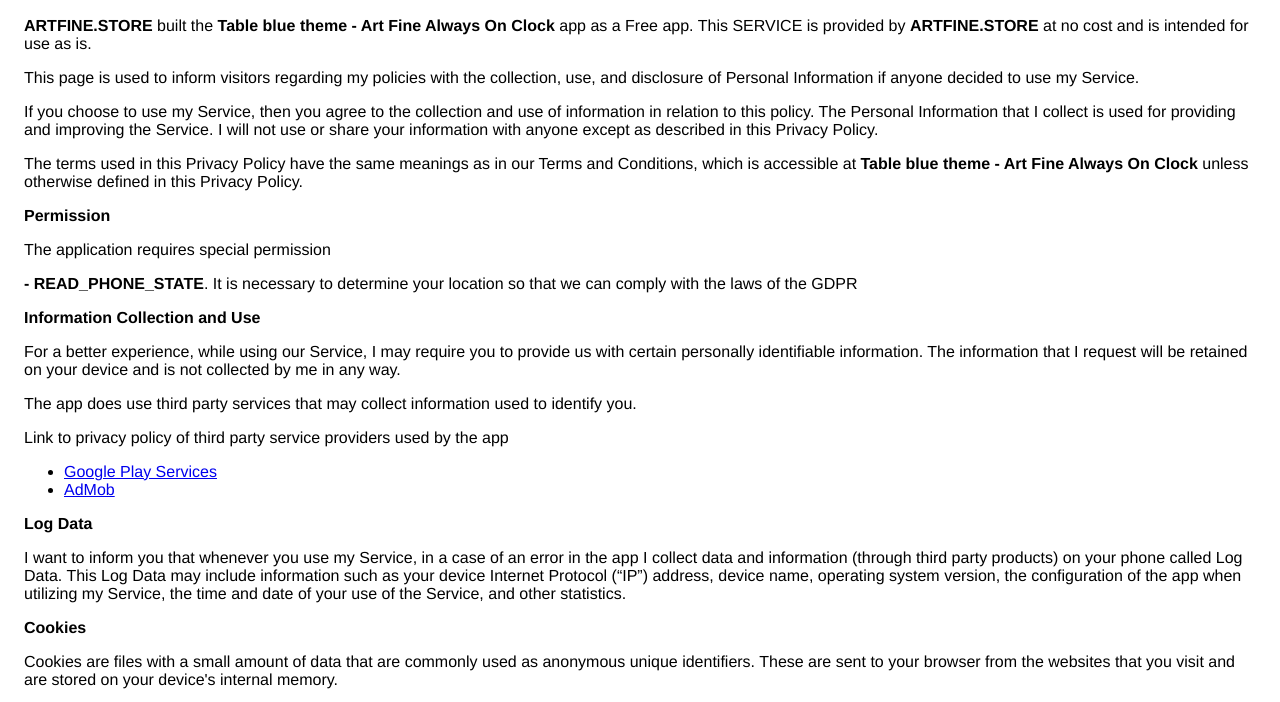
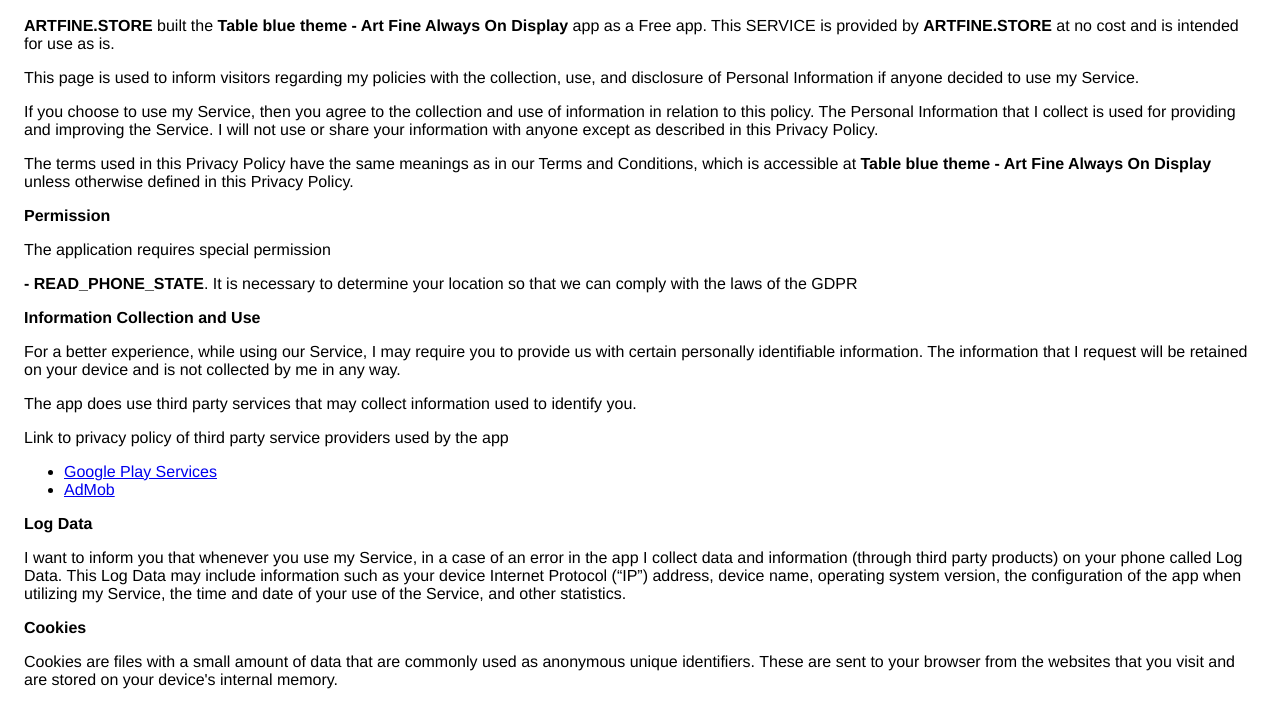
Before and after one commit to artfine/table_blue_theme_clock.github.io, a plain HTML site: page index.html in a window 1280 px wide. Shown: the part 75-777 px from the top of the page. Drawn offline with Linux system fonts and the light colour scheme.

Commit message:
Update index.html

```diff
--- a/index.html
+++ b/index.html
@@ -1,4 +1,4 @@
-<!DOCTYPE html><html> <head> <meta charset="utf-8"> <meta name="viewport" content="width=device-width"> <title>Privacy Policy</title> <style>body{font-family: "Helvetica Neue", Helvetica, Arial, sans-serif; padding:1em;}</style></head> <body><h2>Privacy Policy</h2> <p> <b>ARTFINE.STORE</b> built the <b>Table blue theme - Art Fine Always On Clock</b> app as a Free app. This SERVICE is provided by <b>ARTFINE.STORE</b> at no cost and is intended for use as is.
+<!DOCTYPE html><html> <head> <meta charset="utf-8"> <meta name="viewport" content="width=device-width"> <title>Privacy Policy</title> <style>body{font-family: "Helvetica Neue", Helvetica, Arial, sans-serif; padding:1em;}</style></head> <body><h2>Privacy Policy</h2> <p> <b>ARTFINE.STORE</b> built the <b>Table blue theme - Art Fine Always On Display</b> app as a Free app. This SERVICE is provided by <b>ARTFINE.STORE</b> at no cost and is intended for use as is.
                   </p> <p>This page is used to inform visitors regarding my policies with the collection, use, and
                     disclosure of Personal Information if anyone decided to use my Service.
                   </p> <p>If you choose to use my Service, then you agree to the collection and use of information in relation
@@ -6,7 +6,7 @@
                     Service. I will not use or share your information with anyone except as described
                     in this Privacy Policy.
                   </p> <p>The terms used in this Privacy Policy have the same meanings as in our Terms and Conditions, which is accessible
-                    at <b>Table blue theme - Art Fine Always On Clock</b> unless otherwise defined in this Privacy Policy.
+                    at <b>Table blue theme - Art Fine Always On Display</b> unless otherwise defined in this Privacy Policy.
   <p>
                   <strong>Permission</strong>
                   </p>
```
